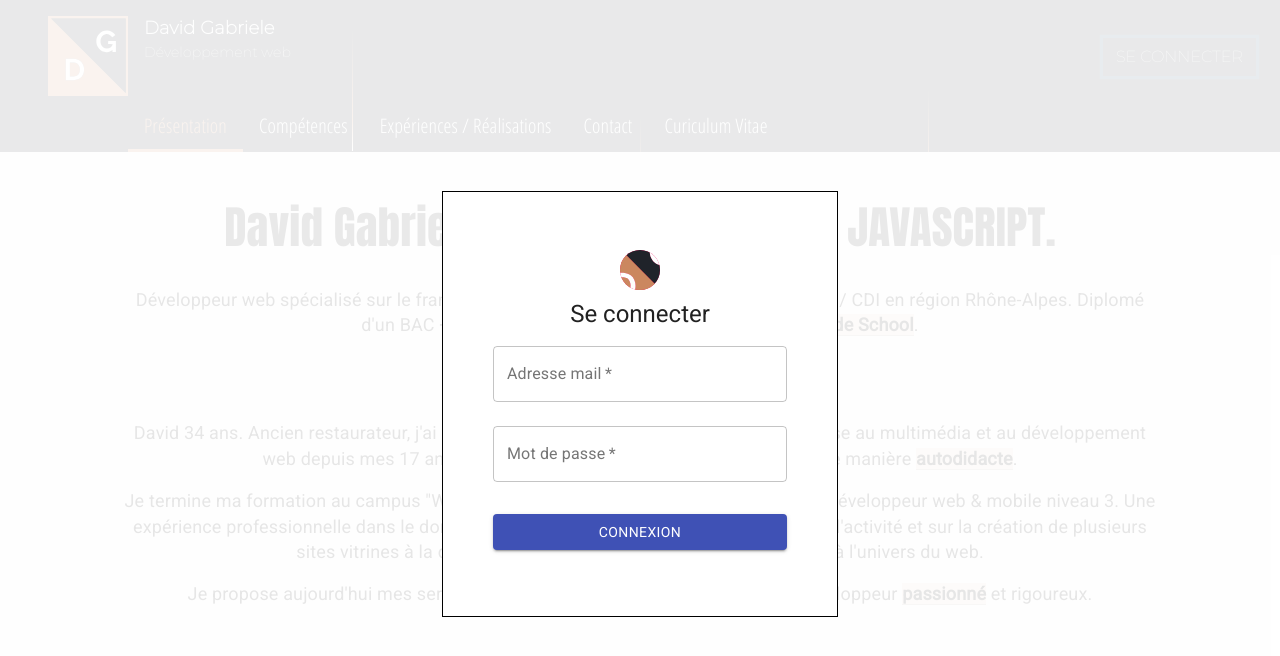
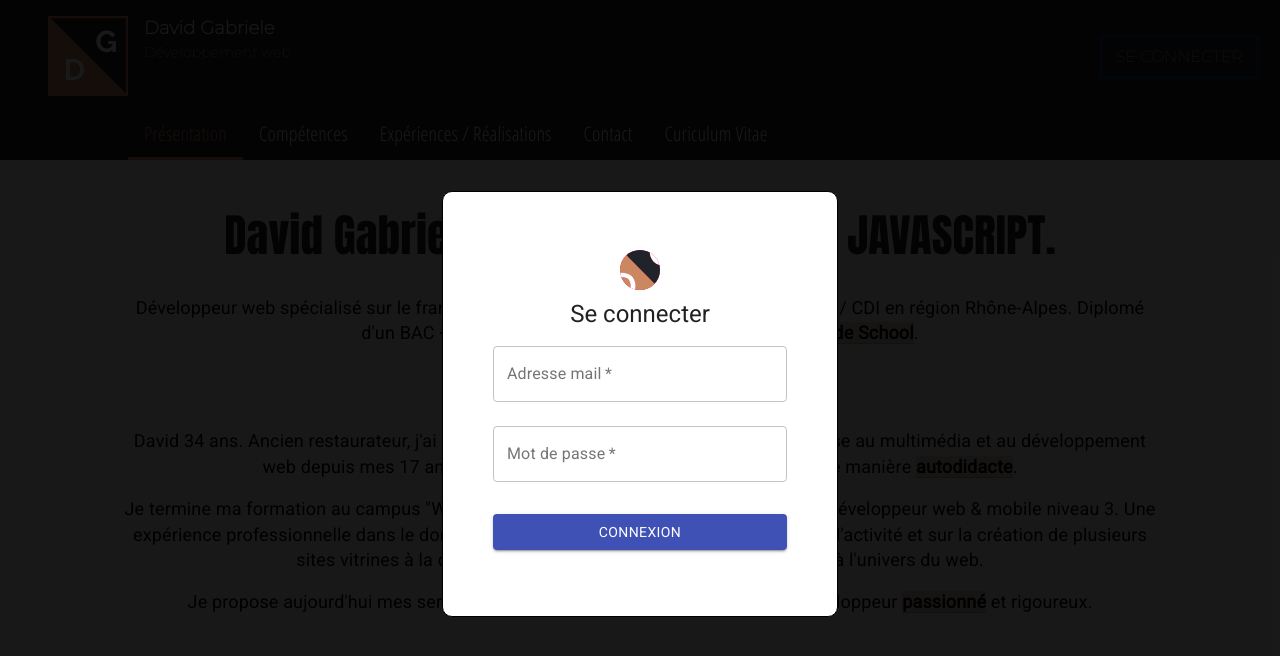
Before and after one commit to gbrle/front-portfolio.dg-web.fr, a React (Create React App) app: page / in a window 1280 px wide. Both pictures are taken after a click on the button "SE CONNECTER". Shown: the top 656 px of the page. Built offline with nearby package versions, Linux system fonts and the light colour scheme.

Commit message:
CONF => Configuration of Axios

```diff
--- a/src/App.css
+++ b/src/App.css
@@ -6,6 +6,12 @@
 @import url("https://fonts.googleapis.com/css2?family=Staatliches&display=swap");
 @import url("https://fonts.googleapis.com/css2?family=Anton&display=swap");
 /* Colors App */
+*::-moz-selection{
+      background-color: #cb875f;
+      }
+*::selection{
+background-color: #cb875f;
+}
 .color-orange {
   color: #cb875f;
 }
--- a/src/components/header/Header.js
+++ b/src/components/header/Header.js
@@ -26,11 +26,11 @@ export default class Header extends Component {
             ref={this.header}
             className="backgroundColor-black position-relative"
           >
-            <div className="lines">
+            {/* <div className="lines">
               <div className="line" />
               <div className="line" />
               <div className="line" />
-            </div>
+            </div> */}
             <div className="logo d-flex pt-3 pl-3 pl-md-5 flex-wrap align-items-center justify-content-between">
               <div className="d-flex">
                 <Link to="/" style={{ zIndex: 3 }}>
@@ -61,7 +61,7 @@ export default class Header extends Component {
                 </button>
               </div>
             </div>
-            <nav className="d-flex align-items-end text-light mt-3 text-nowrap">
+            <nav className="d-flex align-items-end text-light mt-2 mt-md-4 text-nowrap">
               <div className="menu">
                 <ul
                   style={{ listStyleType: "none" }}
--- a/src/components/loginForm/LoginForm.js
+++ b/src/components/loginForm/LoginForm.js
@@ -7,6 +7,11 @@ import Typography from "@material-ui/core/Typography";
 import { makeStyles } from "@material-ui/core/styles";
 import Container from "@material-ui/core/Container";
 import logo from "./dg-web-logo.svg";
+import { Formik } from "formik";
+import "../../conf/axios-conf";
+import * as axios from "axios";
+
+
 
 const useStyles = makeStyles((theme) => ({
   paper: {
@@ -32,33 +37,56 @@ const useStyles = makeStyles((theme) => ({
 
 export default function LoginForm(props) {
   const classes = useStyles();
-
+  const submit = (values) => {
+    axios
+      .post("/login", values)
+      .then((response) => {
+        console.log(response.data.token);
+      });
+  };
   return (
     <div className={props.displayLoginForm ? "d-block" : "d-none"}>
       <div
         id="containerLoginForm"
-        onClick={(e) =>
-            {
-                if (e.target.id === "containerLoginForm"){props.displayLoginFormAction()
+        onClick={(e) => {
+          if (e.target.id === "containerLoginForm") {
+            props.displayLoginFormAction();
           } else {
           }
-
-                }
-            }
-
+        }}
         className="position-absolute w-100 h-100 d-flex align-items-center"
-        style={{ zIndex: 1000, background: "rgb(255,255,255, 0.9)" }}
+        style={{ zIndex: 1000, background: "rgb(000,000,000, 0.9)" }}
       >
         <Container className="fadeIn" component="main" maxWidth="xs">
           <CssBaseline />
           <div className={classes.paper}>
-            <form className={classes.form} noValidate>
+            <Formik
+              onSubmit={submit}
+              initialValues={{ email: "", password: "" }}
+            >
+              {({
+                values,
+                handleBlur,
+                handleChange,
+                handleSubmit,
+                isSubmitting,
+              }) => (
+                <form
+                  onSubmit={handleSubmit}
+                  style={{ borderRadius: "10px" }}
+                  className={classes.form}
+                  noValidate
+                >
                   <div className="d-flex justify-content-center">
                     <Avatar className={classes.avatar}>
                       <img alt="Logo dg web" src={logo} />
                     </Avatar>
                   </div>
-              <Typography className="text-center" component="h1" variant="h5">
+                  <Typography
+                    className="text-center"
+                    component="h1"
+                    variant="h5"
+                  >
                     Se connecter
                   </Typography>
                   <TextField
@@ -71,6 +99,9 @@ export default function LoginForm(props) {
                     name="email"
                     autoComplete="email"
                     autoFocus
+                    onChange={handleChange}
+                    onBlur={handleBlur}
+                    value={values.email}
                   />
                   <TextField
                     variant="outlined"
@@ -82,6 +113,9 @@ export default function LoginForm(props) {
                     type="password"
                     id="password"
                     autoComplete="current-password"
+                    onChange={handleChange}
+                    onBlur={handleBlur}
+                    value={values.password}
                   />
                   <Button
                     type="submit"
@@ -89,10 +123,13 @@ export default function LoginForm(props) {
                     variant="contained"
                     color="primary"
                     className={classes.submit}
+                    disabled={isSubmitting}
                   >
                     Connexion
                   </Button>
                 </form>
+              )}
+            </Formik>
           </div>
         </Container>
       </div>
--- /dev/null
+++ b/src/conf/axios-conf.js
@@ -0,0 +1,3 @@
+import * as axios from "axios";
+axios.defaults.headers.common["Accept"] = "application/json";
+axios.defaults.baseURL = "http://localhost:8000/api";
--- a/src/pages/experiences-realisations/ExperiencesRealisations.js
+++ b/src/pages/experiences-realisations/ExperiencesRealisations.js
@@ -1,8 +1,7 @@
 import { Component } from "react";
 import Card from "./components/card/Card";
+import "../../conf/axios-conf";
 import * as axios from "axios";
-// import { async } from "q";
-axios.defaults.headers.common["Accept"] = "application/json";
 
 export default class ExperiencesRealisations extends Component {
   constructor(props) {
@@ -22,9 +21,13 @@ export default class ExperiencesRealisations extends Component {
   // }
 
   componentDidMount() {
-    axios.get("http://localhost:8000/api/experiences").then((response) => {
-      this.setState({ experiences: response.data });
-    });
+
+
+    axios
+      .get("/experiences")
+      .then((response) => response.data)
+      .then((experiences) => this.setState({ experiences }))
+      .catch((err) => console.log(err));
   }
   render() {
     return (
```
Lines whose indentation alone changed are shown as unchanged.
